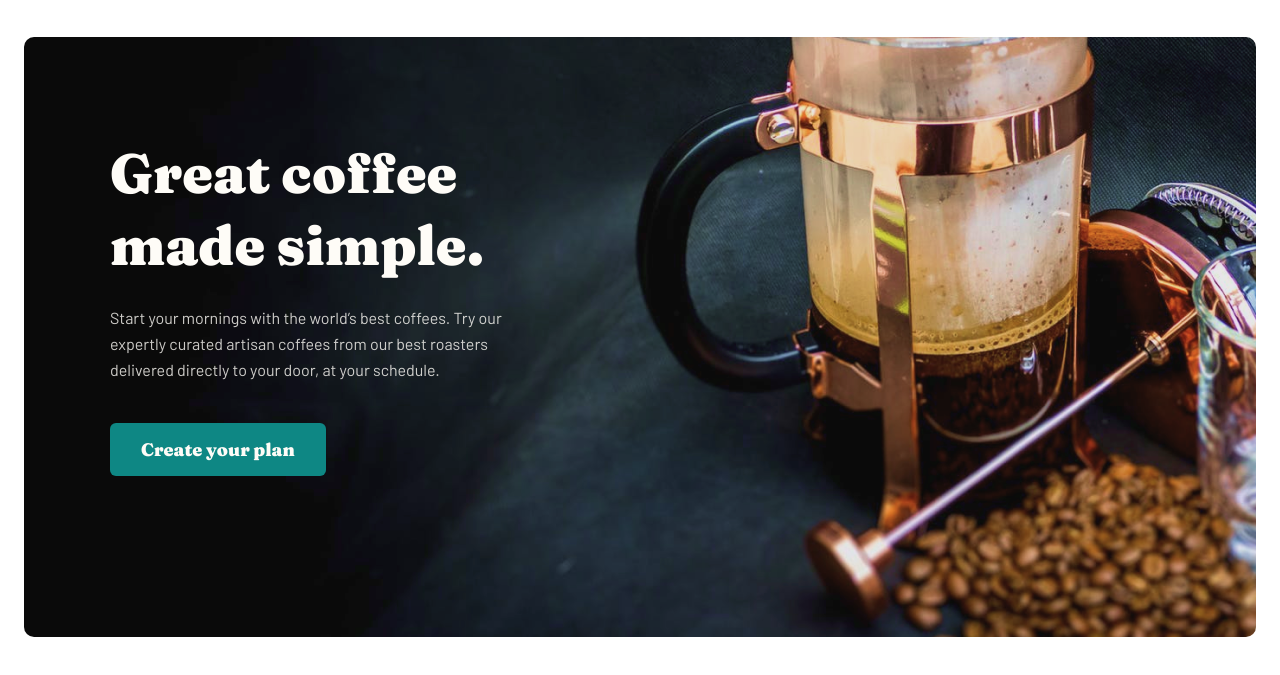
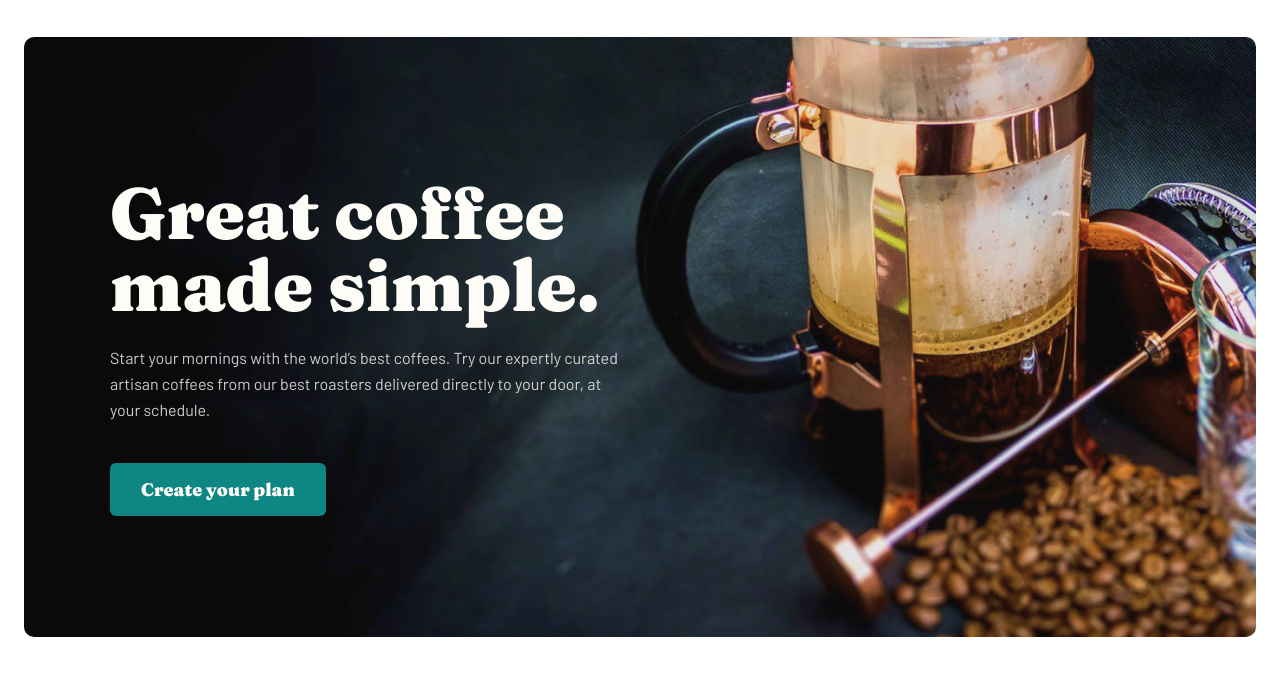
Before and after one commit to Dostonbek9830/coffeeroasters, a plain HTML site: page index.html in a window 1280 px wide. Shown: the part 73-748 px from the top of the page. Drawn offline with Linux system fonts and the light colour scheme.

Commit message:
new media query add

```diff
--- a/main.css
+++ b/main.css
@@ -95,7 +95,7 @@ body {
   width: 100%;
   height: 500px;
   background-image: url(./images/hero-img-for-mobile.png);
-  background-size: 100%;
+  background-size:100% 100%;
   background-repeat: no-repeat;
 }
 
@@ -147,6 +147,12 @@ body {
   text-decoration: none;
 }
 
+@media only screen and (min-width:320px){
+  .hero__text {
+    padding-top: 100px;
+  }
+}
+
 
 
 @media only screen and (min-width: 768px) {
@@ -195,9 +201,15 @@ body {
 
 }
 
+@media only screen and (min-width:576px){
+  .hero__text{
+    padding-top: ;
+  }
+}
+
 @media only screen and (min-width: 1200px) {
   .hero__title {
-    font-size: 55px;
+    font-size: 72px;
     line-height: 72px;
   }
 
@@ -212,8 +224,9 @@ body {
   }
 
   .hero__text {
+    padding-top: 140px;
     padding-left: 86px;
-    width: 493px;
+    width: 600px;
   }
 
   .hero__wrapper {
```
